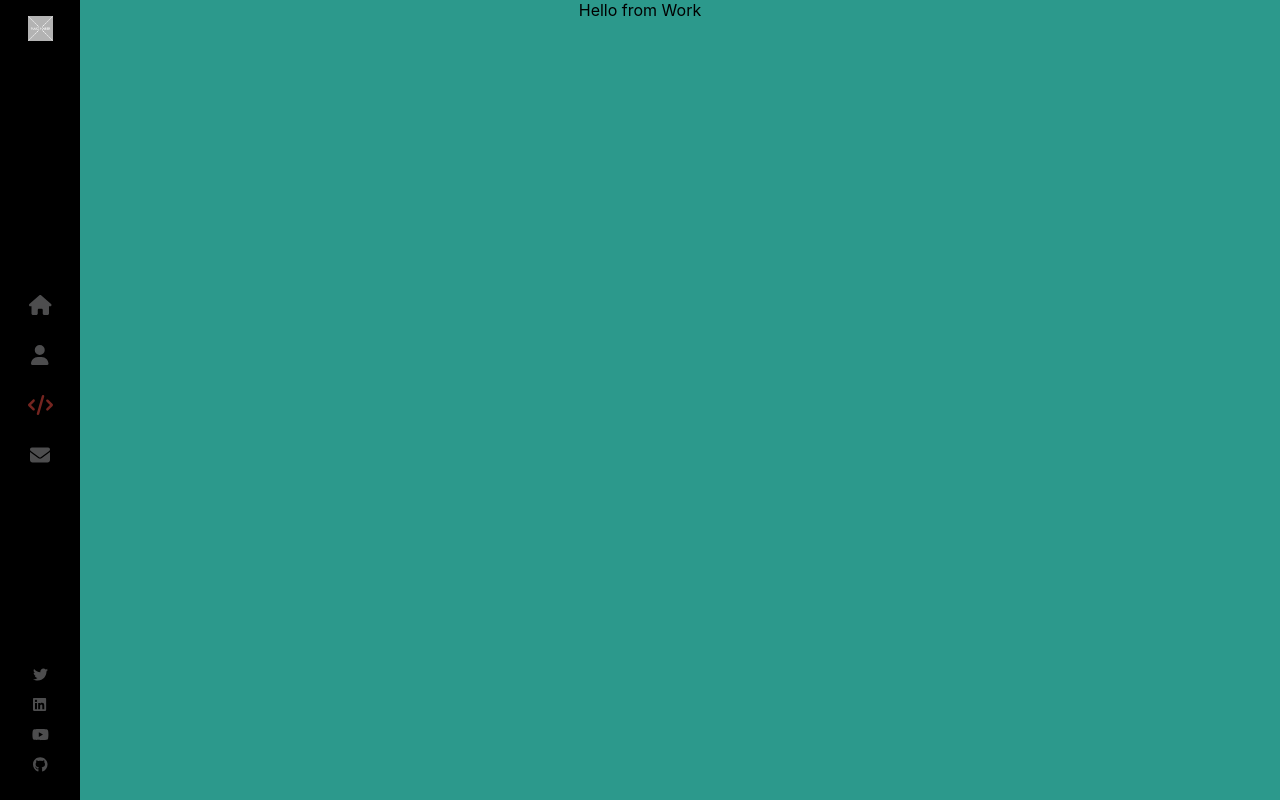
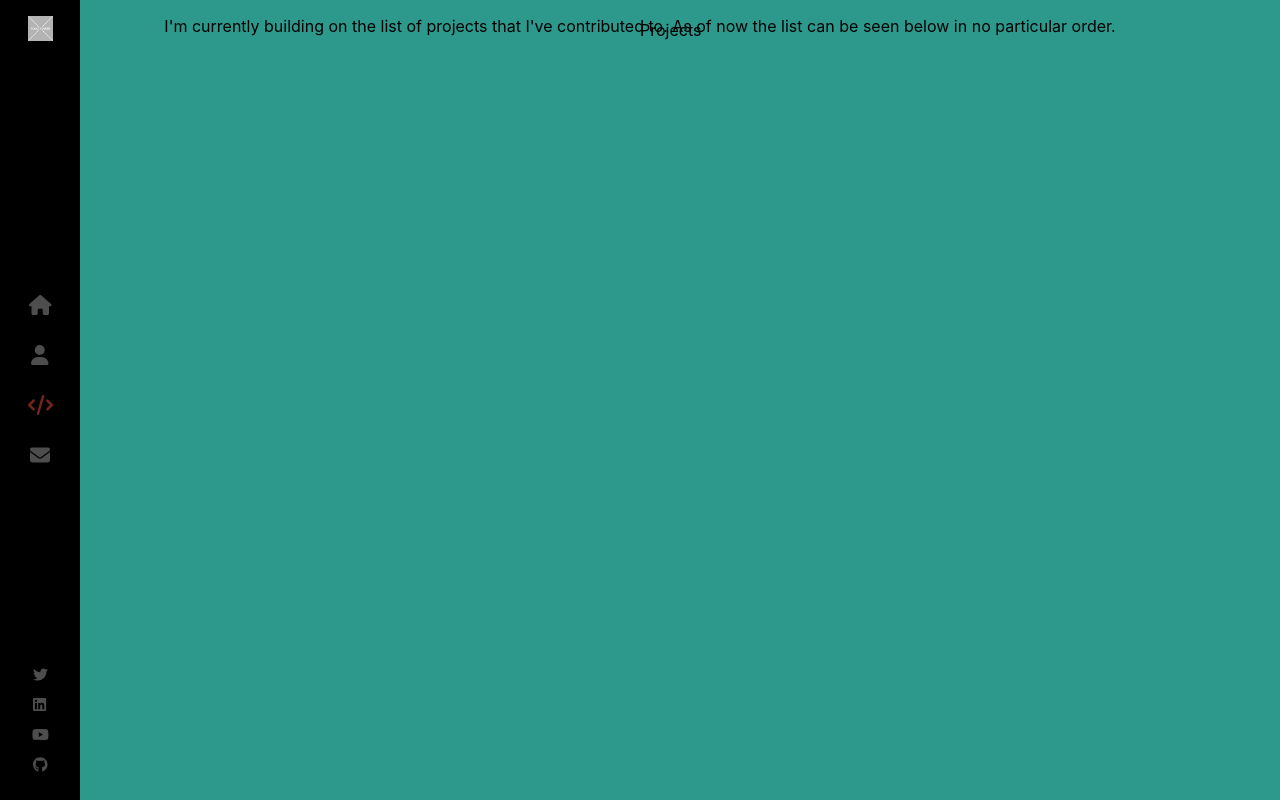
Before and after one commit to bennettkevin/personalSite, a React (Create React App) app: page /Work in a window 1280 px wide. Built offline with nearby package versions, Linux system fonts and the light colour scheme.

Commit message:
Added some text to about, hid the scrollbar.

```diff
--- a/src/components/About/index.js
+++ b/src/components/About/index.js
@@ -11,7 +11,12 @@ const About = () => (
                     at the halfway point of my second semester I would drop out. This lead to my career in construction, a total
                     of 6 years on heavy highway/bridge construction. Below is the first bridge project I worked on it is a section
                     of the urban loop in Greensboro, NC.</p>
-                <img src={GreensboroBridge} alt="Greensboro Urban loop Battleground Ave section."/>
+                <img id="greensboro" src={GreensboroBridge} alt="Greensboro Urban loop Battleground Ave section."/>
+                <p id="bottomPara">Currently enrolled at GTCC again pursuing an AS Computer Science. With plans to attend university and obtain my BS in Computer Science.
+                    Technology has been a passion of mine for my entire life, and I am enjoying the process of learning more about it in ways that allow
+                    me to not only progress in a way that can benifit me from a career standpoint but also to pursue the development of personal projects.
+                    Feel free to check out some of the things I have worked on and projects I have built while learning on <a target='_blank' rel='noreferrer' href='https://github.com/bennettkevin'>GitHub.</a>
+                    </p>
             </section>
         </div>
     </div>
--- a/src/components/About/index.scss
+++ b/src/components/About/index.scss
@@ -6,4 +6,13 @@
         text-align: left;
         text-indent: 70px;
     }
+
+    #bottomPara {
+        padding-bottom: 20px;
+    }
 }
+
+#greensboro {
+    width: 600px;
+    height: 300px;
+}
--- a/src/components/Layout/index.scss
+++ b/src/components/Layout/index.scss
@@ -3,6 +3,12 @@
     height: 100%;
     position: absolute;
     overflow-y: scroll;
+    -ms-overflow-style: none;
+    scrollbar-width: none;
+}
+
+.page::-webkit-scrollbar{
+    display: none;
 }
 
 .container{
--- a/src/components/Work/index.js
+++ b/src/components/Work/index.js
@@ -1,5 +1,15 @@
+import './index.scss'
+
 const Work = () => (
-    "Hello from Work"
+
+    <div className="main-text">
+        <header>Projects</header>
+        <p>
+            I'm currently building on the list of projects that I've contributed to. As of now the list can be seen
+            below in no particular order.
+        </p>
+    </div>
+
 )
 
 export default Work
--- a/src/components/Work/index.scss
+++ b/src/components/Work/index.scss
@@ -0,0 +1,14 @@
+.main-text{
+    min-width: 500px;
+    min-height: 500px;
+
+    header{
+        position: absolute;
+        top: 20px;
+        left: 50%;
+    }
+
+    p{
+        // no styling yet.... going to take a break tonight
+    }
+}
```
Also changed, not shown: src/components/Sidebar/index.scss (line endings or trailing spaces).
